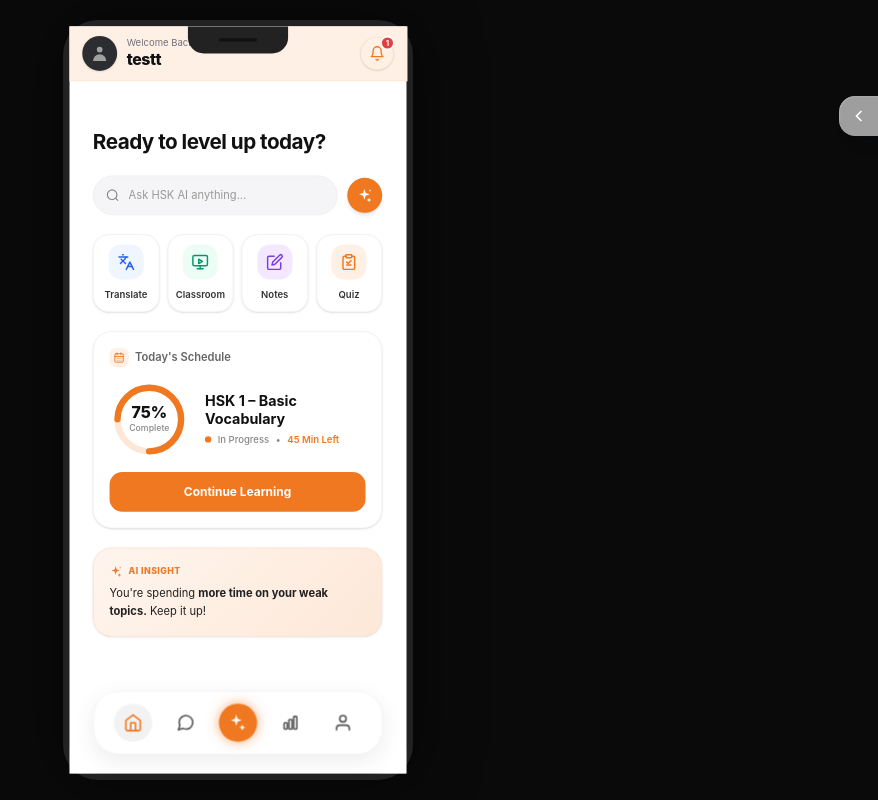
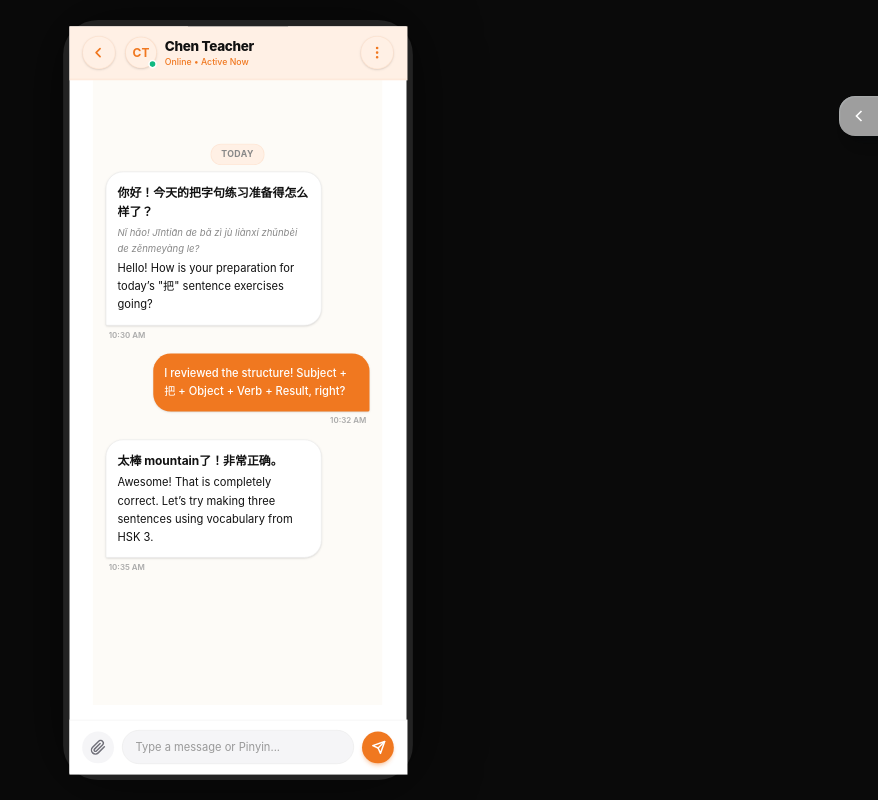
Before and after one commit to ayora304/hsk-pwa-v01, a React (Vite) app: page /chats/1 in a window 1280 px wide. Before the commit this address led to /home. Shown: the whole page, without its empty margins (402-1280 px from the left). Built offline with nearby package versions, Linux system fonts and the light colour scheme; grey boxes are pictures that could not be loaded.

Commit message:
stable chat design

```diff
--- a/src/App.tsx
+++ b/src/App.tsx
@@ -1,4 +1,5 @@
-import React from 'react';
+import { ChatDetailPage } from './pages/chats/ChatDetailPage';
+﻿import React from 'react';
 import { BrowserRouter as Router, Routes, Route, Navigate } from 'react-router-dom';
 import { AppLayout } from './components/layout/AppLayout';
 import { HomePage } from './pages/home/HomePage';
@@ -27,6 +28,7 @@ export const App: React.FC = () => {
           <Route path="/notes" element={<NotesPage />} />
           <Route path="/quiz" element={<QuizPage />} />
           <Route path="/chats" element={<ChatsPage />} />
+          <Route path="/chats/:id" element={<ChatDetailPage />} />
           <Route path="/stats" element={<StatsPage />} />
           <Route path="/profile" element={<ProfilePage />} />
           <Route path="/notifications" element={<NotificationsPage />} />
--- a/src/pages/chats/ChatDetailPage.tsx
+++ b/src/pages/chats/ChatDetailPage.tsx
@@ -1,98 +1,184 @@
-import React, { useState, useRef, useEffect } from 'react';
-import { useNavigate, useParams } from 'react-router-dom';
-import { useChatSync } from '../../hooks/useChatSync';
+import React, { useEffect, useState } from 'react';
+import { useNavigate, useParams, useLocation } from 'react-router-dom';
+
+interface Message {
+  id: string;
+  sender: 'user' | 'other';
+  text: string;
+  time: string;
+  pinyin?: string;
+  chinese?: string;
+}
 
 export const ChatDetailPage: React.FC = () => {
   const navigate = useNavigate();
-  const { channelId = 'general-chat' } = useParams();
-  const [inputText, setInputText] = useState('');
-  const messagesEndRef = useRef<HTMLDivElement>(null);
+  const { id } = useParams<{ id: string }>();
+  const location = useLocation();
 
-  const { messages, sendMessage } = useChatSync(channelId);
+  const chatInfo = location.state?.chat || {
+    name: 'Chen Teacher',
+    initials: 'CT',
+    isOnline: true,
+    status: 'Online • HSK 3 Tutor'
+  };
+
+  const [inputMessage, setInputMessage] = useState('');
+  const [messages, setMessages] = useState<Message[]>([
+    {
+      id: '1',
+      sender: 'other',
+      chinese: '你好！今天的把字句练习准备得怎么样了？',
+      pinyin: 'Nǐ hǎo! Jīntiān de bǎ zì jù liànxí zhǔnbèi de zěnmeyàng le?',
+      text: 'Hello! How is your preparation for today’s "把" sentence exercises going?',
+      time: '10:30 AM'
+    },
+    {
+      id: '2',
+      sender: 'user',
+      text: 'I reviewed the structure! Subject + 把 + Object + Verb + Result, right?',
+      time: '10:32 AM'
+    },
+    {
+      id: '3',
+      sender: 'other',
+      chinese: '太棒 mountain了！非常正确。',
+      text: 'Awesome! That is completely correct. Let’s try making three sentences using vocabulary from HSK 3.',
+      time: '10:35 AM'
+    }
+  ]);
 
   useEffect(() => {
-    messagesEndRef.current?.scrollIntoView({ behavior: 'smooth' });
-  }, [messages]);
+    document.body.style.backgroundColor = '#ffffff';
+    document.documentElement.style.backgroundColor = '#ffffff';
+    const meta = document.querySelector('meta[name="theme-color"]');
+    if (meta) meta.setAttribute('content', '#FFF0E5');
+  }, []);
 
-  const handleSend = (e: React.FormEvent) => {
-    e.preventDefault();
-    if (!inputText.trim()) return;
-    sendMessage(inputText.trim());
-    setInputText('');
+  const handleSend = () => {
+    if (!inputMessage.trim()) return;
+    const newMessage: Message = {
+      id: Date.now().toString(),
+      sender: 'user',
+      text: inputMessage,
+      time: new Date().toLocaleTimeString([], { hour: '2-digit', minute: '2-digit' })
+    };
+    setMessages(prev => [...prev, newMessage]);
+    setInputMessage('');
   };
 
   return (
-    <div className="flex flex-col h-full -mx-5 -mt-10 -mb-20 pt-10 pb-20 bg-[#FAF0E8]">
-      <div className="h-[56px] px-5 bg-white border-b border-[#F0E8DC] flex items-center justify-between z-10 shadow-xs flex-shrink-0">
-        <div className="flex items-center gap-2">
-          <button onClick={() => navigate('/chats')} className="w-9 h-9 rounded-full bg-white flex items-center justify-center active:opacity-70">
-            <svg width="20" height="20" viewBox="0 0 24 24" fill="none" stroke="#333333" strokeWidth="2.2">
-              <polyline points="15 18 9 12 15 6"></polyline>
+    <div className="w-full relative min-h-screen bg-[#FDFBF7] flex flex-col justify-between">
+
+      {/* IMMOVABLE FIXED GLASS SHIELD HEADER */}
+      <div className="fixed top-0 inset-x-0 w-full max-w-[1200px] mx-auto z-50 bg-[#FFF0E5] pt-[env(safe-area-inset-top)] border-b border-[#FCD8BE]/50 transition-all">
+        <div className="px-4 py-3 flex items-center justify-between">
+          <div className="flex items-center gap-3">
+            <button
+              onClick={() => navigate('/chats')}
+              className="w-[42px] h-[42px] rounded-full bg-[#FFF0E5] flex items-center justify-center shadow-sm border border-[#FCD8BE]/50 cursor-pointer active:scale-95 transition-transform"
+            >
+              <svg width="20" height="20" viewBox="0 0 24 24" fill="none" stroke="#F07820" strokeWidth="2.5" strokeLinecap="round" strokeLinejoin="round" className="mr-0.5">
+                <polyline points="15 18 9 12 15 6" />
               </svg>
             </button>
 
-          <div className="w-9 h-9 rounded-full bg-[#E8E8E8] flex items-center justify-center flex-shrink-0">
-            <svg width="18" height="18" viewBox="0 0 24 24" fill="none" stroke="#666666" strokeWidth="2">
-              <path d="M20 21v-2a4 4 0 0 0-4-4H8a4 4 0 0 0-4 4v2"></path>
-              <circle cx="12" cy="7" r="4"></circle>
-            </svg>
+            <div className="flex items-center gap-2.5 cursor-pointer">
+              <div className="relative">
+                <div className="w-[40px] h-[40px] rounded-full bg-[#FFF0E5] flex items-center justify-center border border-[#FCD8BE]/60 shadow-sm">
+                  <span className="font-bold text-[15px] text-[#F07820]">{chatInfo.initials}</span>
+                </div>
+                {chatInfo.isOnline && (
+                  <div className="absolute bottom-0 right-0 w-[11px] h-[11px] bg-[#10B981] rounded-full border-2 border-white" />
+                )}
               </div>
 
-          <div>
-            <h2 className="text-sm font-bold text-[#111111] leading-tight truncate max-w-[170px]">{channelId}</h2>
-            <span className="text-[11px] font-medium text-[#2CB44A] leading-none block">online</span>
+              <div className="flex flex-col">
+                <h1 className="text-[17px] font-extrabold text-[#111111] leading-tight tracking-tight">{chatInfo.name}</h1>
+                <p className="text-[11px] font-medium text-[#F07820] leading-tight mt-0.5">
+                  {chatInfo.isOnline ? 'Online • Active Now' : 'Offline'}
+                </p>
+              </div>
             </div>
           </div>
 
-        <button className="w-8 h-8 rounded-full flex items-center justify-center text-[#333333] active:opacity-70">
-          <svg width="20" height="20" viewBox="0 0 24 24" fill="none" stroke="currentColor" strokeWidth="2">
+          <button className="w-[42px] h-[42px] rounded-full bg-[#FFF0E5] flex items-center justify-center shadow-sm border border-[#FCD8BE]/50 cursor-pointer active:scale-95 transition-transform">
+            <svg width="20" height="20" viewBox="0 0 24 24" fill="none" stroke="#F07820" strokeWidth="2" strokeLinecap="round" strokeLinejoin="round">
               <circle cx="12" cy="12" r="1"></circle>
-            <circle cx="19" cy="12" r="1"></circle>
-            <circle cx="5" cy="12" r="1"></circle>
+              <circle cx="12" cy="5" r="1"></circle>
+              <circle cx="12" cy="19" r="1"></circle>
             </svg>
           </button>
         </div>
+      </div>
 
-      <div className="flex-1 overflow-y-auto px-5 py-4 space-y-4">
+      {/* HEADER SPACER */}
+      <div className="w-full h-[calc(70px+env(safe-area-inset-top))]" />
+
+      {/* CONVERSATION STREAM */}
+      <div className="flex-1 px-4 py-4 space-y-4 pb-28">
+        <div className="flex justify-center my-2">
+          <span className="text-[11px] font-bold text-[#888888] bg-[#FFF0E5] px-3 py-1 rounded-full border border-[#FCD8BE]/40 uppercase tracking-wider">
+            Today
+          </span>
+        </div>
+
         {messages.map((msg) => (
-          <div key={msg.id} className={`flex flex-col ${msg.isAi ? 'items-start' : 'items-end'}`}>
-            <div className={`rounded-2xl px-4 py-3 shadow-sm max-w-[82%] ${
-              msg.isAi ? 'rounded-tl-sm bg-white' : 'rounded-tr-sm bg-[#FFFFFF]'
-            }`}>
-              <p className="text-sm text-[#111111] leading-relaxed">{msg.content}</p>
+          <div
+            key={msg.id}
+            className={`flex flex-col ${msg.sender === 'user' ? 'items-end' : 'items-start'}`}
+          >
+            <div
+              className={`max-w-[82%] p-3.5 rounded-[22px] shadow-sm text-[14px] leading-relaxed ${
+                msg.sender === 'user'
+                  ? 'bg-[#F07820] text-white rounded-br-xs font-medium'
+                  : 'bg-white text-[#111111] border border-[#EEEEEE] rounded-bl-xs'
+              }`}
+            >
+              {msg.chinese && (
+                <p className="font-bold text-[15px] mb-1 text-[#111111]">{msg.chinese}</p>
+              )}
+              {msg.pinyin && (
+                <p className="text-[12px] text-[#888888] mb-1 italic">{msg.pinyin}</p>
+              )}
+              <p>{msg.text}</p>
             </div>
-            <div className="flex items-center gap-1.5 mt-1 px-1">
-              <span className="text-[10px] text-[#AAAAAA]">
-                {new Date(msg.timestamp).toLocaleTimeString([], { hour: '2-digit', minute: '2-digit' })}
+            <span className="text-[10px] font-semibold text-[#AAAAAA] mt-1 px-1">
+              {msg.time}
             </span>
-              {!msg.isAi && (
-                <span className={`text-[10px] font-bold ${
-                  msg.syncStatus === 'PENDING' ? 'text-[#F07820]' : 'text-[#2CB44A]'
-                }`}>
-                  {msg.syncStatus === 'PENDING' ? '⏳ Queued' : '✓ Synced'}
-                </span>
-              )}
-            </div>
           </div>
         ))}
-        <div ref={messagesEndRef} />
       </div>
 
-      <form onSubmit={handleSend} className="px-5 py-3 bg-white border-t border-[#F0E8DC] flex items-center gap-2 flex-shrink-0">
+      {/* FIXED BOTTOM MESSAGE INPUT */}
+      <div className="fixed bottom-0 inset-x-0 w-full max-w-[1200px] mx-auto bg-white border-t border-[#EEEEEE] px-4 py-3 z-40" style={{ paddingBottom: 'calc(env(safe-area-inset-bottom) + 12px)' }}>
+        <div className="flex items-center gap-2.5">
+          <button className="w-10 h-10 rounded-full bg-[#F5F5F7] flex items-center justify-center text-[#71717A] shrink-0 active:scale-95 transition-transform">
+            <svg width="20" height="20" viewBox="0 0 24 24" fill="none" stroke="currentColor" strokeWidth="2.2" strokeLinecap="round" strokeLinejoin="round">
+              <path d="M21.44 11.05l-9.19 9.19a6 6 0 0 1-8.49-8.49l9.19-9.19a4 4 0 0 1 5.66 5.66l-9.2 9.19a2 2 0 0 1-2.83-2.83l8.49-8.48"></path>
+            </svg>
+          </button>
+
           <input
             type="text"
-          value={inputText}
-          onChange={(e) => setInputText(e.target.value)}
-          placeholder="Type a message..."
-          className="flex-1 bg-[#FAF0E8] rounded-2xl px-4 py-3 text-sm focus:outline-none placeholder-[#CCCCCC] text-[#111111]"
+            value={inputMessage}
+            onChange={(e) => setInputMessage(e.target.value)}
+            onKeyDown={(e) => e.key === 'Enter' && handleSend()}
+            placeholder="Type a message or Pinyin..."
+            className="flex-1 bg-[#F5F5F7] border border-[#EEEEEE] rounded-full py-2.5 px-4 text-[14px] text-[#111111] placeholder-[#999999] focus:outline-none focus:border-[#F07820]"
           />
-        <button type="submit" className="w-11 h-11 rounded-2xl bg-[#F07820] text-white flex items-center justify-center active:opacity-80 flex-shrink-0">
-          <svg width="20" height="20" viewBox="0 0 24 24" fill="none" stroke="#FFFFFF" strokeWidth="2">
+
+          <button
+            onClick={handleSend}
+            className="w-10 h-10 rounded-full bg-[#F07820] text-white flex items-center justify-center shrink-0 shadow-md shadow-[#F07820]/30 active:scale-95 transition-transform"
+          >
+            <svg width="18" height="18" viewBox="0 0 24 24" fill="none" stroke="currentColor" strokeWidth="2.5" strokeLinecap="round" strokeLinejoin="round" className="ml-0.5">
               <line x1="22" y1="2" x2="11" y2="13"></line>
               <polygon points="22 2 15 22 11 13 2 9 22 2"></polygon>
             </svg>
           </button>
-      </form>
+        </div>
+      </div>
+
     </div>
   );
 };
--- a/src/pages/chats/ChatsPage.tsx
+++ b/src/pages/chats/ChatsPage.tsx
@@ -28,18 +28,31 @@ export const ChatsPage: React.FC = () => {
     document.body.style.backgroundColor = '#ffffff';
     document.documentElement.style.backgroundColor = '#ffffff';
     const meta = document.querySelector('meta[name="theme-color"]');
-    if (meta) meta.setAttribute('content', '#ffffff');
+    if (meta) meta.setAttribute('content', '#FFF0E5');
   }, []);
 
   return (
     <div className="w-full relative pb-32 min-h-screen bg-white">
 
-      {/* HEADER */}
-      <div className="fixed top-0 inset-x-0 w-full max-w-[1200px] mx-auto z-50 bg-white pt-[calc(env(safe-area-inset-top)+16px)]">
-        <div className="px-6 py-2 flex items-center justify-between">
-          <h1 className="font-extrabold text-[32px] text-[#111111] tracking-tight">Messages</h1>
-          <button className="w-10 h-10 flex items-center justify-center text-[#111111] active:scale-95 transition-transform cursor-pointer">
-            <svg width="24" height="24" viewBox="0 0 24 24" fill="none" stroke="currentColor" strokeWidth="2.5" strokeLinecap="round" strokeLinejoin="round">
+      {/* IMMOVABLE FIXED GLASS SHIELD HEADER */}
+      <div className="fixed top-0 inset-x-0 w-full max-w-[1200px] mx-auto z-50 bg-[#FFF0E5] pt-[env(safe-area-inset-top)] border-b border-[#FCD8BE]/50 transition-all">
+        <div className="px-4 py-3 flex items-center justify-between">
+          <div className="flex items-center gap-3">
+            <button
+              onClick={() => navigate('/home')}
+              className="w-[42px] h-[42px] rounded-full bg-[#FFF0E5] flex items-center justify-center shadow-sm border border-[#FCD8BE]/50 cursor-pointer active:scale-95 transition-transform"
+            >
+              <svg width="20" height="20" viewBox="0 0 24 24" fill="none" stroke="#F07820" strokeWidth="2.5" strokeLinecap="round" strokeLinejoin="round" className="mr-0.5">
+                <polyline points="15 18 9 12 15 6" />
+              </svg>
+            </button>
+            <div>
+              <h1 className="text-[20px] font-extrabold text-[#111111] leading-tight tracking-tight">Messages</h1>
+            </div>
+          </div>
+
+          <button className="w-[42px] h-[42px] rounded-full bg-[#FFF0E5] flex items-center justify-center shadow-sm border border-[#FCD8BE]/50 cursor-pointer active:scale-95 transition-transform">
+            <svg width="20" height="20" viewBox="0 0 24 24" fill="none" stroke="#F07820" strokeWidth="2" strokeLinecap="round" strokeLinejoin="round">
               <circle cx="11" cy="11" r="8"></circle>
               <line x1="21" y1="21" x2="16.65" y2="16.65"></line>
             </svg>
@@ -48,30 +61,31 @@ export const ChatsPage: React.FC = () => {
       </div>
 
       {/* INVISIBLE SPACER */}
-      <div className="w-full h-[calc(80px+env(safe-area-inset-top))]" />
+      <div className="w-full h-[calc(70px+env(safe-area-inset-top))]" />
 
       {/* CHAT LIST */}
-      <div className="px-6 flex flex-col">
+      <div className="px-4 flex flex-col pt-2">
         {CHATS.map((chat, index) => (
           <div
             key={chat.id}
-            className={`w-full py-4 flex items-center gap-4 cursor-pointer active:opacity-70 transition-opacity ${
+            onClick={() => navigate(`/chats/${chat.id}`, { state: { chat } })}
+            className={`w-full py-3.5 flex items-center gap-4 cursor-pointer active:opacity-70 transition-opacity ${
               index !== CHATS.length - 1 ? 'border-b border-[#F5F5F7]' : ''
             }`}
           >
             {/* AVATAR & ONLINE STATUS */}
             <div className="relative shrink-0">
-              <div className="w-[56px] h-[56px] rounded-full bg-[#FFF0E5] flex items-center justify-center border border-[#FCD8BE]/50">
-                <span className="font-bold text-[20px] text-[#F07820]">{chat.initials}</span>
+              <div className="w-[52px] h-[52px] rounded-full bg-[#FFF0E5] flex items-center justify-center border border-[#FCD8BE]/50 shadow-sm">
+                <span className="font-bold text-[18px] text-[#F07820]">{chat.initials}</span>
               </div>
               {chat.isOnline && (
-                <div className="absolute bottom-0.5 right-0.5 w-[14px] h-[14px] bg-[#10B981] rounded-full border-2 border-white z-10 shadow-sm" />
+                <div className="absolute bottom-0 right-0 w-[13px] h-[13px] bg-[#10B981] rounded-full border-2 border-white z-10 shadow-sm" />
               )}
             </div>
 
             {/* CONTENT */}
             <div className="min-w-0 flex-1">
-              <div className="flex items-center justify-between mb-1">
+              <div className="flex items-center justify-between mb-0.5">
                 <h3 className="font-bold text-[16px] text-[#111111] truncate pr-2">
                   {chat.name}
                 </h3>
@@ -81,12 +95,12 @@ export const ChatsPage: React.FC = () => {
               </div>
 
               <div className="flex items-center justify-between">
-                <p className="text-[14px] text-[#888888] truncate pr-4 leading-snug">
+                <p className="text-[14px] text-[#71717A] truncate pr-4 leading-snug">
                   {chat.message}
                 </p>
                 {chat.unread && (
-                  <div className="w-6 h-6 rounded-full bg-[#F07820] flex items-center justify-center shrink-0 shadow-sm">
-                    <span className="text-[11px] font-bold text-white leading-none mt-[1px]">
+                  <div className="w-5 h-5 rounded-full bg-[#F07820] flex items-center justify-center shrink-0 shadow-sm">
+                    <span className="text-[10px] font-bold text-white leading-none">
                       {chat.unread}
                     </span>
                   </div>
```
Lines whose indentation alone changed are shown as unchanged.
